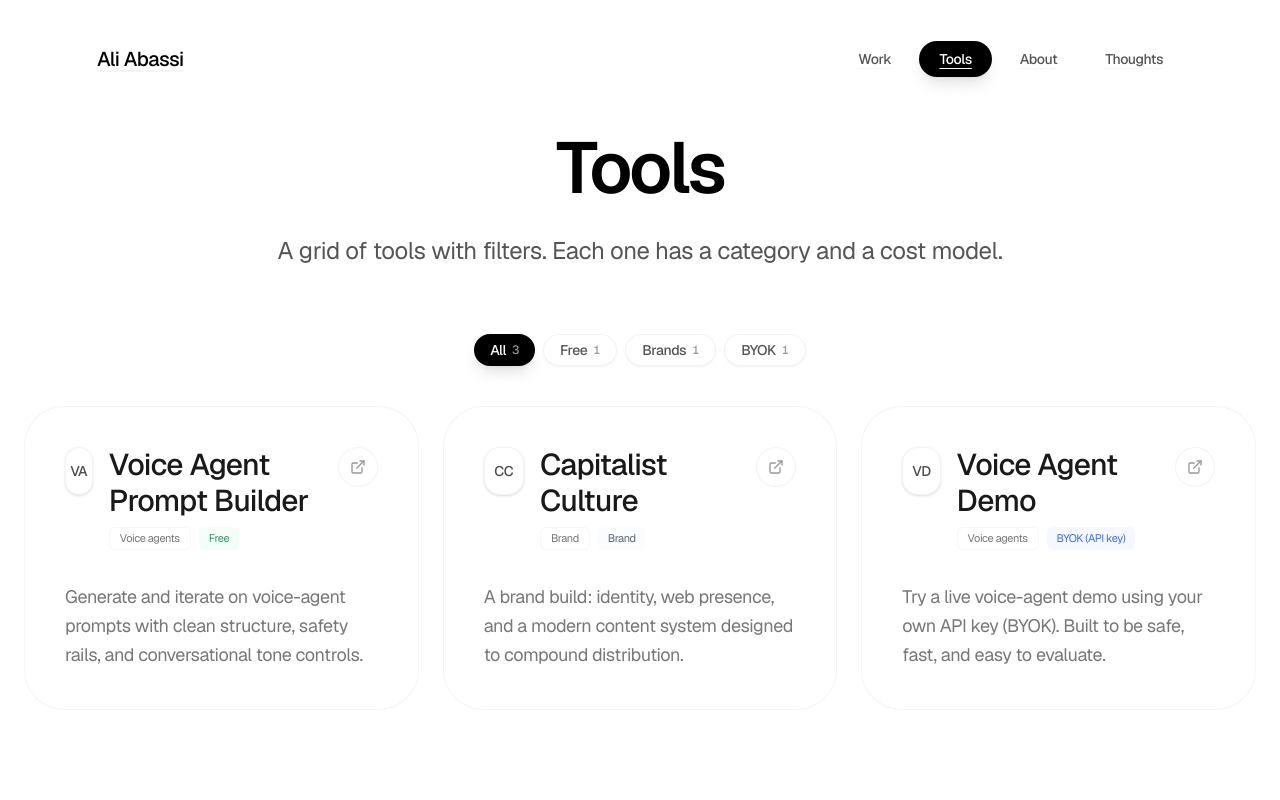
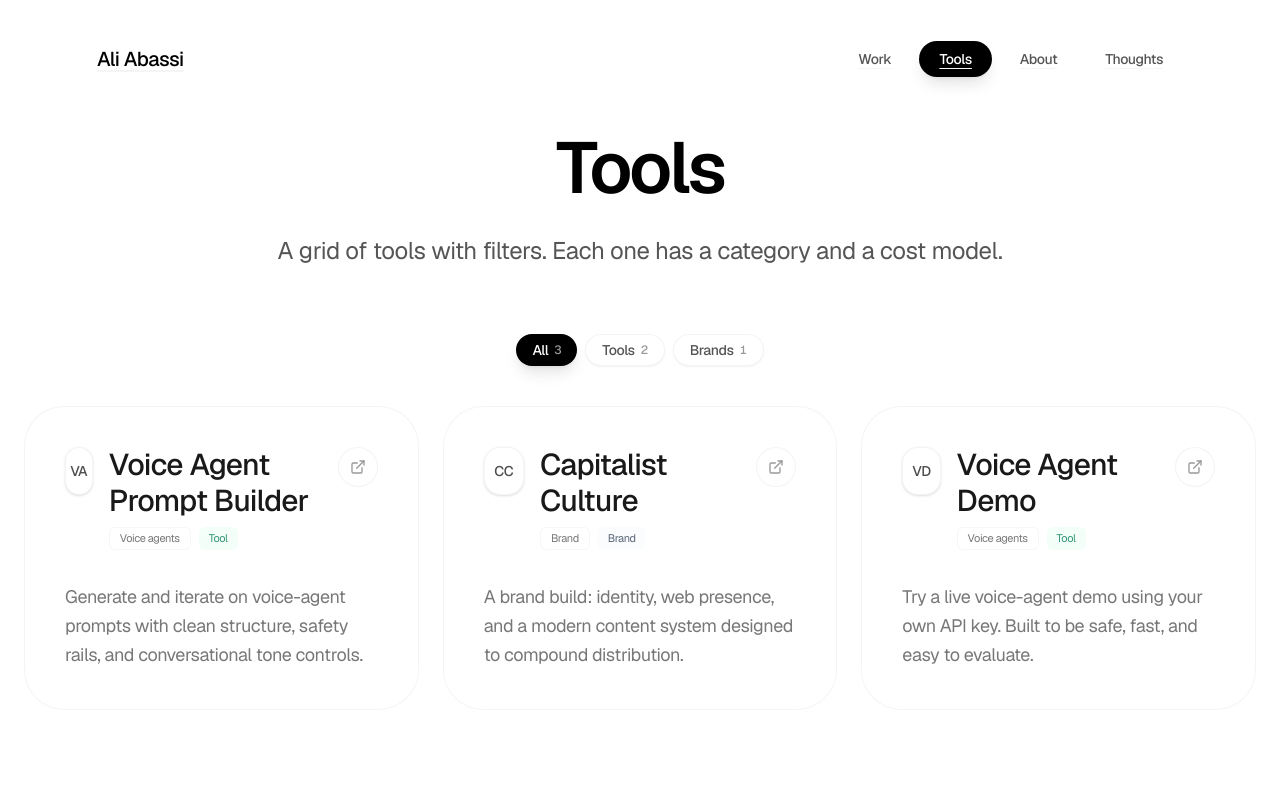
Before and after one commit to ali-abassi/aliabassi, a Next.js app: page /tools in a window 1280 px wide. Shown: the top 800 px of the page. Built offline with nearby package versions, Linux system fonts and the light colour scheme.

Commit message:
Tools: remove BYOK; use Tool/Brand only

```diff
--- a/src/app/tools/ToolsGrid.tsx
+++ b/src/app/tools/ToolsGrid.tsx
@@ -8,16 +8,14 @@ import { Button } from "@/components/ui/button";
 import type { Tool, ToolCostKey } from "@/data/tools";
 
 const costStyles: Record<ToolCostKey, string> = {
-  free: "bg-emerald-50/60 text-emerald-700/80 dark:bg-emerald-500/10 dark:text-emerald-300/80",
+  tool: "bg-emerald-50/60 text-emerald-700/80 dark:bg-emerald-500/10 dark:text-emerald-300/80",
   brand: "bg-slate-50/60 text-slate-700/80 dark:bg-slate-500/10 dark:text-slate-300/80",
-  byok: "bg-blue-50/60 text-blue-700/80 dark:bg-blue-500/10 dark:text-blue-300/80",
 };
 
 const filterLabels: Record<"all" | ToolCostKey, string> = {
   all: "All",
-  free: "Free",
+  tool: "Tools",
   brand: "Brands",
-  byok: "BYOK",
 };
 
 export function ToolsGrid({ tools }: { tools: Tool[] }) {
@@ -26,9 +24,8 @@ export function ToolsGrid({ tools }: { tools: Tool[] }) {
   const counts = useMemo(() => {
     const c: Record<"all" | ToolCostKey, number> = {
       all: tools.length,
-      free: 0,
+      tool: 0,
       brand: 0,
-      byok: 0,
     };
     for (const t of tools) c[t.costKey] += 1;
     return c;
--- a/src/app/tools/page.tsx
+++ b/src/app/tools/page.tsx
@@ -5,7 +5,7 @@ import { tools } from "@/data/tools";
 export const metadata: Metadata = {
   title: "Tools",
   description:
-    "A curated set of tools by Ali Abassi — voice agents, brand builds, and BYOK demos.",
+    "A curated set of tools by Ali Abassi — tools and brands built with a design-forward, minimal approach.",
 };
 
 export default function ToolsPage() {
--- a/src/data/tools.ts
+++ b/src/data/tools.ts
@@ -1,4 +1,4 @@
-export type ToolCostKey = "free" | "brand" | "byok";
+export type ToolCostKey = "tool" | "brand";
 
 export type Tool = {
   slug: string;
@@ -18,8 +18,8 @@ export const tools: Tool[] = [
     description:
       "Generate and iterate on voice-agent prompts with clean structure, safety rails, and conversational tone controls.",
     category: "Voice agents",
-    costKey: "free",
-    costLabel: "Free",
+    costKey: "tool",
+    costLabel: "Tool",
     logoText: "VA",
   },
   {
@@ -36,10 +36,10 @@ export const tools: Tool[] = [
     slug: "voice-agent-demo",
     title: "Voice Agent Demo",
     description:
-      "Try a live voice-agent demo using your own API key (BYOK). Built to be safe, fast, and easy to evaluate.",
+      "Try a live voice-agent demo using your own API key. Built to be safe, fast, and easy to evaluate.",
     category: "Voice agents",
-    costKey: "byok",
-    costLabel: "BYOK (API key)",
+    costKey: "tool",
+    costLabel: "Tool",
     logoText: "VD",
   },
 ];
```
